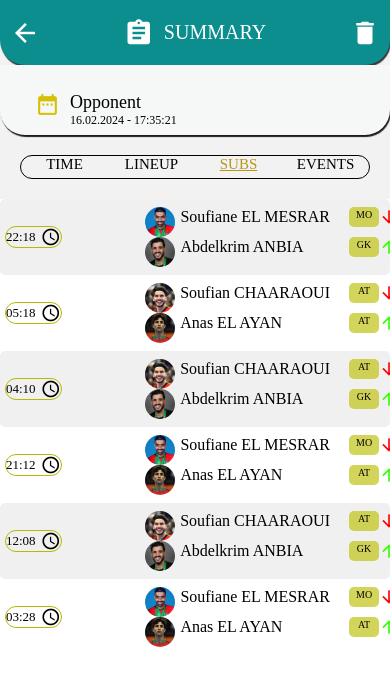
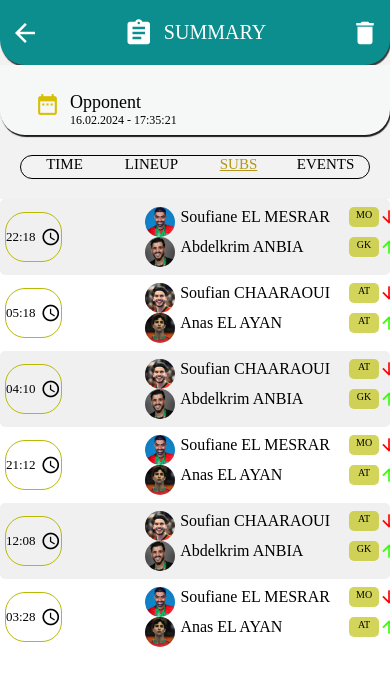
Before and after one commit to YahyaNamir/Salle_Summary, a React Native app: screen /SUBS in a window 390 px wide. Shown: the top 686 px of the page. Built offline with nearby package versions, Linux system fonts and the light colour scheme.

Commit message:
Remove align

```diff
--- a/components/PlayerSub.js
+++ b/components/PlayerSub.js
@@ -10,7 +10,7 @@ const PlayerSub = ({substitution}) => {
           flexDirection: 'row-reverse',
           justifyContent: 'space-between',
           width: '100%',
-          alignItems: 'center',
+          // alignItems: 'center',
         }}>
         <View>
           <View style={styles.playerOutContainer}>
```
